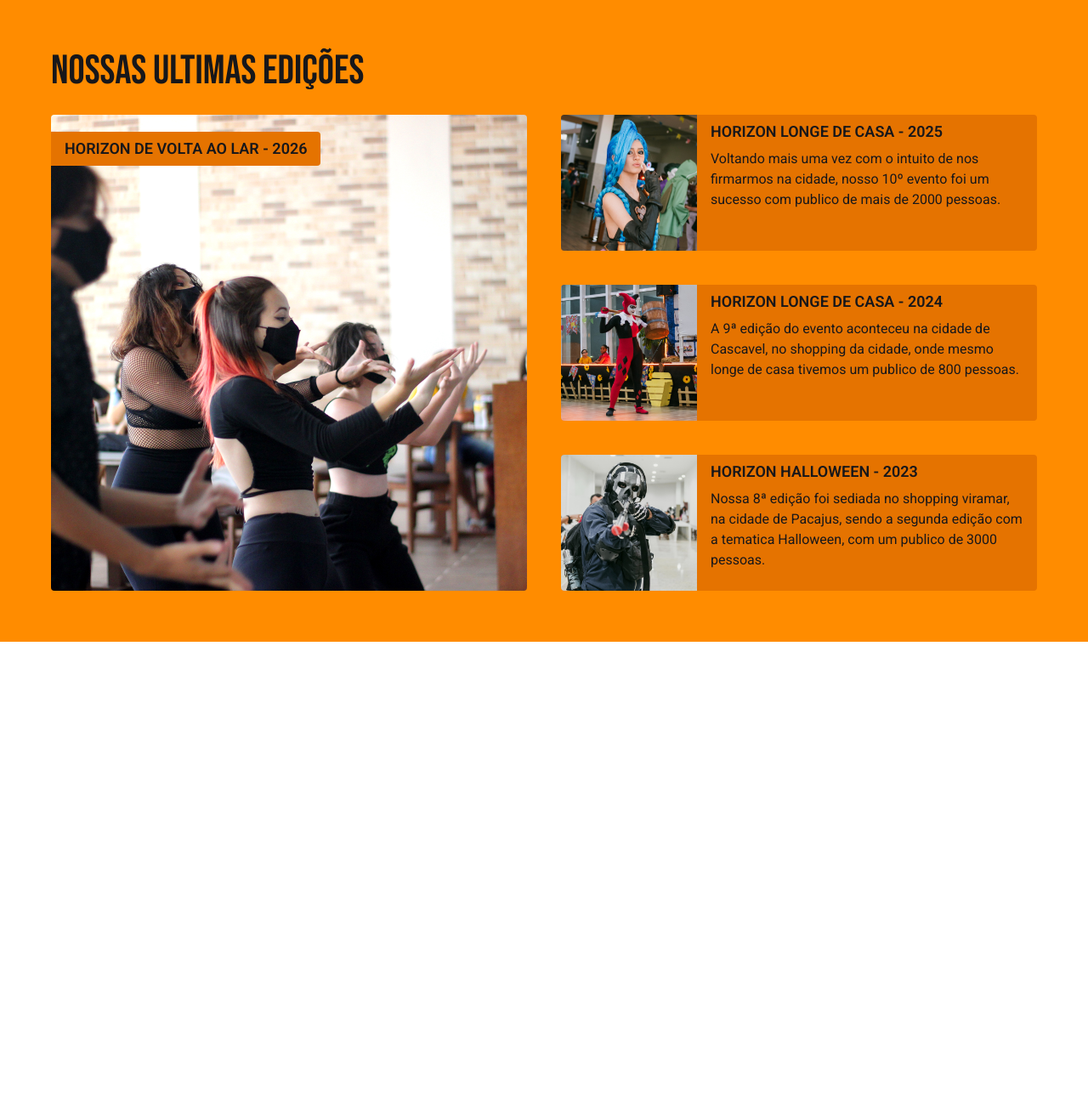
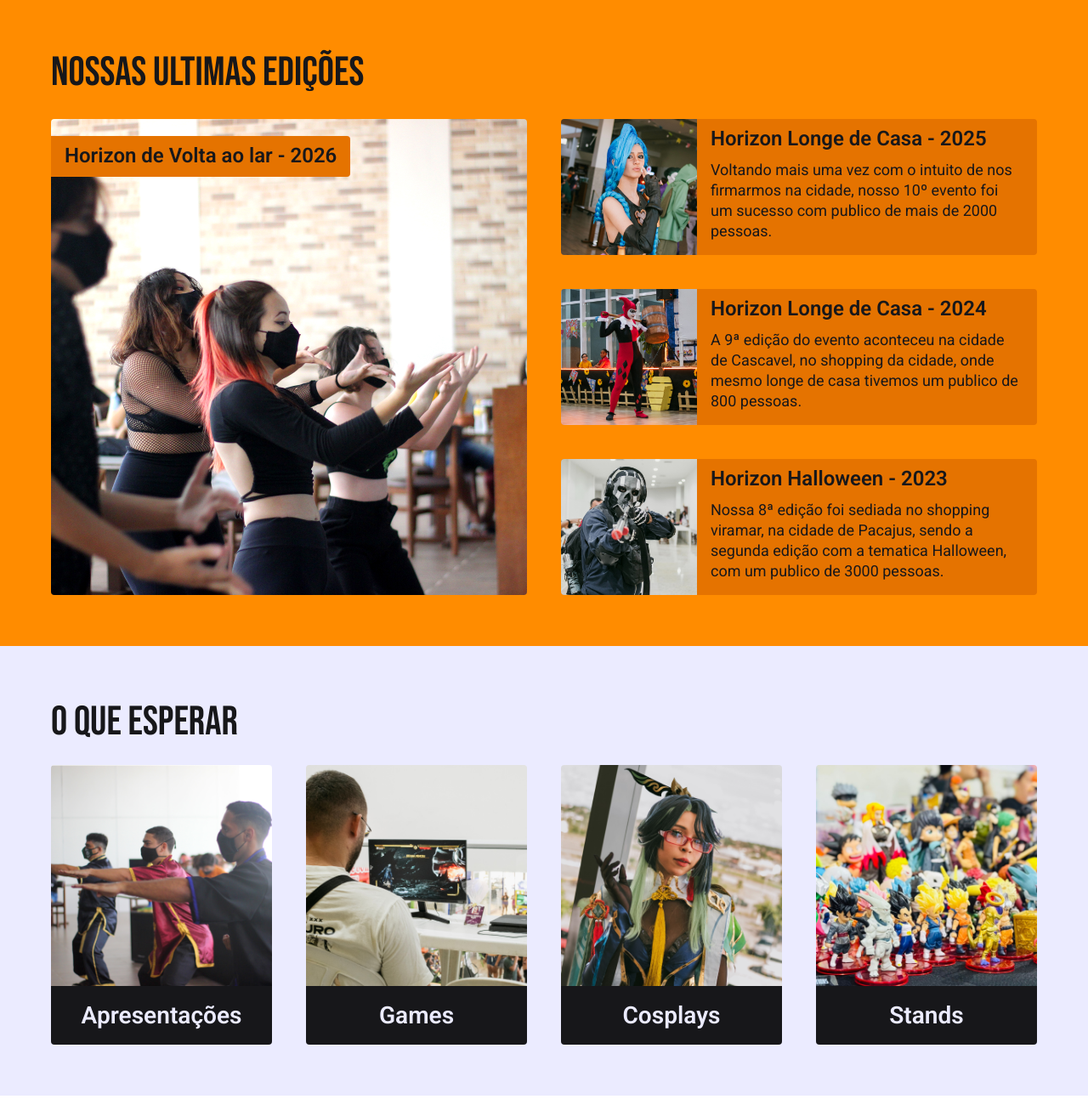
Before and after one commit to luzivan/horizon, a plain HTML site: page index.html in a window 1280 px wide. Shown: the part 800-2100 px from the top of the page at 85% size. Before the commit the page ends 2000 px from the top, so only its background shows below. Drawn offline with Linux system fonts and the light colour scheme.

Commit message:
sessao-atracoes

```diff
--- a/css/global/global.css
+++ b/css/global/global.css
@@ -2,7 +2,7 @@ body {
   margin: 0px;
   color: #17171a;
   font-family: Arial, Helvetica, sans-serif;
-  height: 2000px;
+  height: 10000px;
 }
 
 ul {
--- a/css/global/header.css
+++ b/css/global/header.css
@@ -1,5 +1,5 @@
 .header-bg {
-  background: #17171a;
+  background: var(--cor-11);
 }
 
 .header {
@@ -19,9 +19,9 @@
 }
 
 .header-menu a {
-  color: #ebebff;
   display: inline-block;
   padding: 16px 0px;
+  color: inherit;
 }
 
 .contagem-bg {
--- /dev/null
+++ b/css/home/atracoes.css
@@ -0,0 +1,29 @@
+.atracoes-bg {
+  background: var(--cor-0);
+}
+
+.atracoes h1 {
+  padding-top: 60px;
+  padding-bottom: 20px;
+}
+
+.atracoes img {
+  max-width: 260px;
+  border-radius: 4px 4px 0 0;
+  display: block;
+}
+
+.itens {
+  display: flex;
+  flex-wrap: wrap;
+  gap: 40px;
+  padding-bottom: 60px;
+}
+
+.itens h3 {
+  background: var(--cor-11);
+  padding-top: 16px;
+  padding-bottom: 16px;
+  text-align: center;
+  border-radius: 0 0 4px 4px;
+}
--- a/css/style.css
+++ b/css/style.css
@@ -9,3 +9,4 @@
 /* Home */
 @import url(./home/introducao.css);
 @import url(./home/edicoes.css);
+@import url(./home/atracoes.css);
--- a/css/utilidades/tipografia.css
+++ b/css/utilidades/tipografia.css
@@ -1,37 +1,24 @@
 .font-2-s {
-  font:
-    400 1rem/1.5 "Roboto",
-    sans-serif;
-}
-
-.font-2-s-b {
-  font:
-    600 1rem/1.5 "Roboto",
-    sans-serif;
-}
-
-.font-2-m {
   font:
     400 1.125rem/1.33 "Roboto",
     sans-serif;
 }
 
-.font-2-m-b {
+.font-2-s-b {
   font:
     600 1.125rem/1.33 "Roboto",
     sans-serif;
   text-transform: uppercase;
 }
 
-.font-2-l {
+.font-2-m-b {
   font:
-    600 2rem/1.25 "Roboto",
+    600 1.5rem/1.33 "Roboto",
     sans-serif;
 }
 
 .font-1-xl {
   font:
-    400 3rem/1.15 "Bebas Neue",
+    400 3rem/1.25 "Bebas Neue",
     sans-serif;
-  text-transform: uppercase;
 }
--- a/index.html
+++ b/index.html
@@ -19,7 +19,7 @@
         <img src="./img/logo.svg" alt="Horizon Geek">
       </a>
       <nav aria-label="primaria">
-        <ul class="header-menu font-2-m">
+        <ul class="header-menu font-2-s cor-0">
           <li><a href="./sobre">Sobre</a></li>
           <li><a href="./inscricoes">Inscrições</a></li>
           <li><a href="./programacao">Programação</a></li>
@@ -28,8 +28,8 @@
       </nav>
     </div>
   </header>
-  <div aria-label="contagem" class="contagem-bg">
-    <div class="contagem font-2-m">
+  <div aria-label="Contagem Regressiva" class="contagem-bg">
+    <div class="contagem font-2-s cor-11">
       <p>Faltam apenas <span>579</span> dias, <span>1</span> hora e <span>26</span> minutos para um novo Horizon surgir.</p>
     </div>
   </div>
@@ -37,8 +37,8 @@
   <main class="introducao-bg">
     <div class="introducao container">
       <div class="introducao-conteudo">
-        <p class="font-2-m-b">31 de outubro de 2027</p>
-        <h1 class="font-1-xl">Ultrapasse o limite do esperado. Onde o real e o extraordinário colidem.</h1>
+        <p class="font-2-s-b cor-11">31 de outubro de 2027</p>
+        <h1 class="font-1-xl cor-11">Ultrapasse o limite do esperado. Onde o real e o extraordinário colidem.</h1>
         <a class="botao" href="./ingressos">Ingressos</a>
       </div>
       <div class="introducao-imagem">
@@ -49,26 +49,49 @@
 
   <article class="edicoes-bg">
     <div class="edicoes container">
-      <h1 class="font-1-xl">nossas ultimas edições</h1>
+      <h1 class="font-1-xl cor-11">nossas ultimas edições</h1>
       <div class="edicoes-imagem">
         <img src="./img/fotos/imagem-2026.jpg" alt="Evento no ano de 2026">
-        <h3 class="font-2-m-b">Horizon de Volta ao lar - 2026</h3>
+        <h3 class="font-2-m-b cor-11">Horizon de Volta ao lar - 2026</h3>
       </div>
       <ul class="edicoes-itens">
         <li>
           <img src="./img/fotos/imagem-2025.jpg" alt="Evento no ano de 2025">
-          <h3 class="font-2-m-b">Horizon Longe de Casa - 2025</h3>
-          <p class="font-2-s">Voltando mais uma vez com o intuito de nos firmarmos na cidade, nosso 10º evento foi um sucesso com publico de mais de 2000 pessoas.</p>
+          <h3 class="font-2-m-b cor-11">Horizon Longe de Casa - 2025</h3>
+          <p class="font-2-s cor-11">Voltando mais uma vez com o intuito de nos firmarmos na cidade, nosso 10º evento foi um sucesso com publico de mais de 2000 pessoas.</p>
         </li>
         <li>
           <img src="./img/fotos/imagem-2024.jpg" alt="Evento no ano de 2024">
-          <h3 class="font-2-m-b">Horizon Longe de Casa - 2024</h3>
-          <p class="font-2-s">A 9ª edição do evento aconteceu na cidade de Cascavel, no shopping da cidade, onde mesmo longe de casa tivemos um publico de 800 pessoas.</p>
+          <h3 class="font-2-m-b cor-11">Horizon Longe de Casa - 2024</h3>
+          <p class="font-2-s cor-11">A 9ª edição do evento aconteceu na cidade de Cascavel, no shopping da cidade, onde mesmo longe de casa tivemos um publico de 800 pessoas.</p>
         </li>
         <li>
           <img src="./img/fotos/imagem-2023.jpg" alt="Evento no ano de 2023">
-          <h3 class="font-2-m-b">Horizon Halloween - 2023</h3>
-          <p class="font-2-s">Nossa 8ª edição foi sediada no shopping viramar, na cidade de Pacajus, sendo a segunda edição com a tematica Halloween, com um publico de 3000 pessoas.</p>
+          <h3 class="font-2-m-b cor-11">Horizon Halloween - 2023</h3>
+          <p class="font-2-s cor-11">Nossa 8ª edição foi sediada no shopping viramar, na cidade de Pacajus, sendo a segunda edição com a tematica Halloween, com um publico de 3000 pessoas.</p>
+        </li>
+      </ul>
+    </div>
+  </article>
+  <article class="atracoes-bg">
+    <div class="atracoes container">
+      <h1 class="font-1-xl cor-11">o que esperar</h1>
+      <ul class="itens font-2-m-b cor-0">
+        <li>
+          <img src="./img/fotos/o-que-esperar-kong-fu.jpg" alt="Aprensetação de kong-fu">
+          <h3>Apresentações</h3>
+        </li>
+        <li>
+          <img src="./img/fotos/o-que-esperar-games.jpg" alt="Games">
+          <h3>Games</h3>
+        </li>
+        <li>
+          <img src="./img/fotos/o-que-esperar-cosplay.jpg" alt="Cosplays">
+          <h3>Cosplays</h3>
+        </li>
+        <li>
+          <img src="./img/fotos/o-que-esperar-stands.jpg" alt="Stands de venda">
+          <h3>Stands</h3>
         </li>
       </ul>
     </div>
```
Also changed, not shown: img/fotos/o-que-esperar-cosplay.jpg (added), img/fotos/o-que-esperar-games.jpg (added), img/fotos/o-que-esperar-kong-fu.jpg (added), img/fotos/o-que-esperar-stands.jpg (added).
